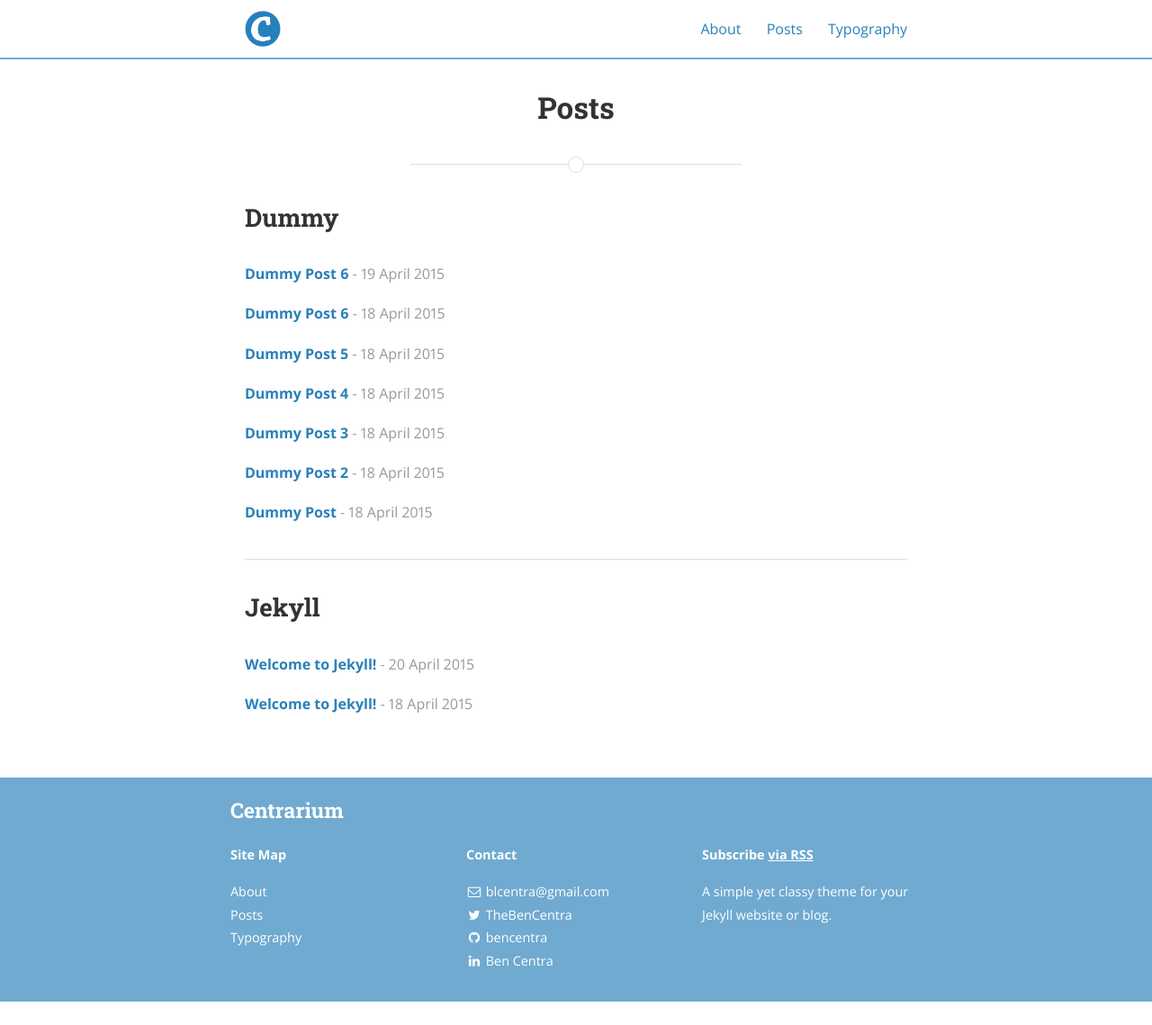
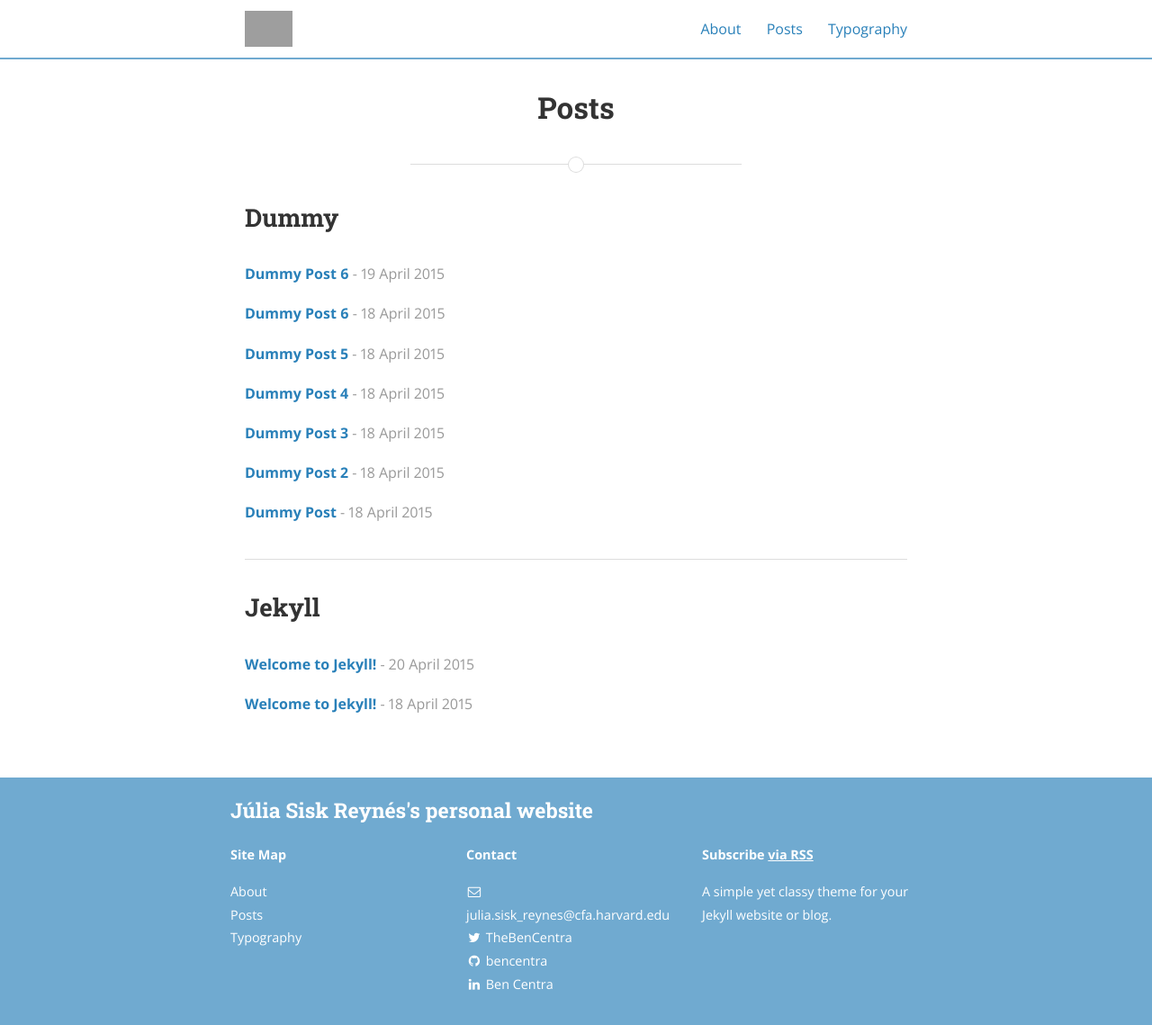
Before and after one commit to jsiskreynes-astro/jsiskreynes-astro.github.io, a Jekyll site: the page built from posts.md, in a window 1280 px wide and 1139 px high. Shown: the whole window at 90% size. Built offline with Jekyll 4.4.1, drawn with Linux system fonts in a browser that asks for light colours; nearby versions of some CDN libraries; grey boxes are pictures that could not be loaded.

Commit message:
changed two images and title page

```diff
--- a/_config.yml
+++ b/_config.yml
@@ -9,10 +9,10 @@ exclude:
   - "/vendor/"
 
 # Site settings
-title: Centrarium
-subtitle: "A simple yet classy theme for your Jekyll website or blog"
-email: blcentra@gmail.com
-name: Ben Centra
+title: "Júlia Sisk Reynés's personal website"
+subtitle: "Postdoctoral research fellow at the Center for Astrophysics | Harvard & Smithsonian"
+email: julia.sisk_reynes@cfa.harvard.edu
+name: Julia Sisk-Reynes
 description: >
   A simple yet classy theme for your Jekyll website or blog.
 # Base URL of site (i.e. /blog). It should always start with a slash,
@@ -20,8 +20,8 @@ description: >
 # root of your server.
 baseurl: "" # the subpath of your site, e.g. /blog/
 url: "" # the base hostname & protocol for your site
-cover: "/assets/header_image.jpg"
-logo: "/assets/logo.png"
+cover: "/assets/h1821.jpeg"
+logo: "/assets/logocfa.png"
 
 # Build settings
 markdown: kramdown
```
Also changed, not shown: assets/h1821.jpeg (added), assets/logocfa.jpg (added).
